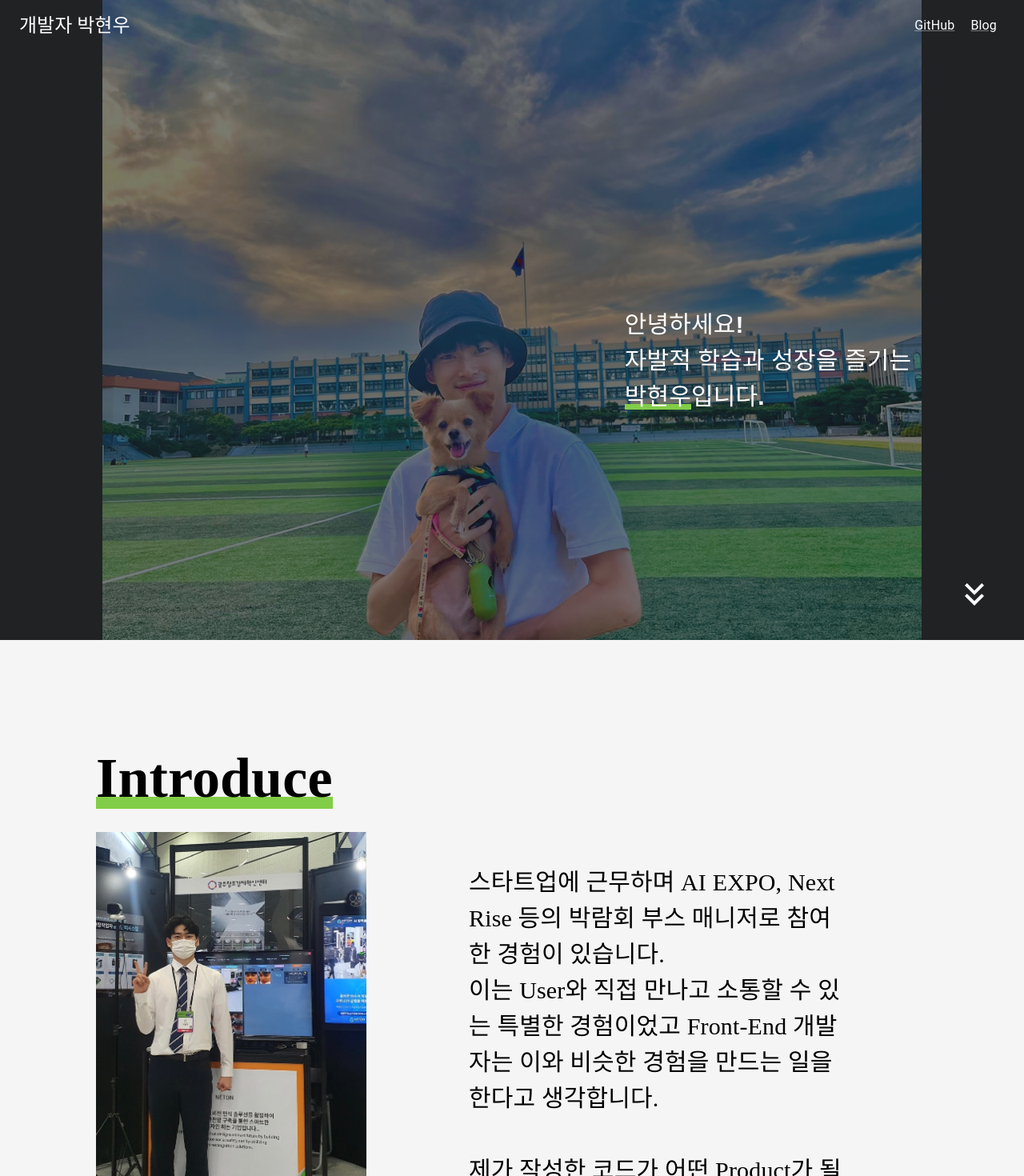
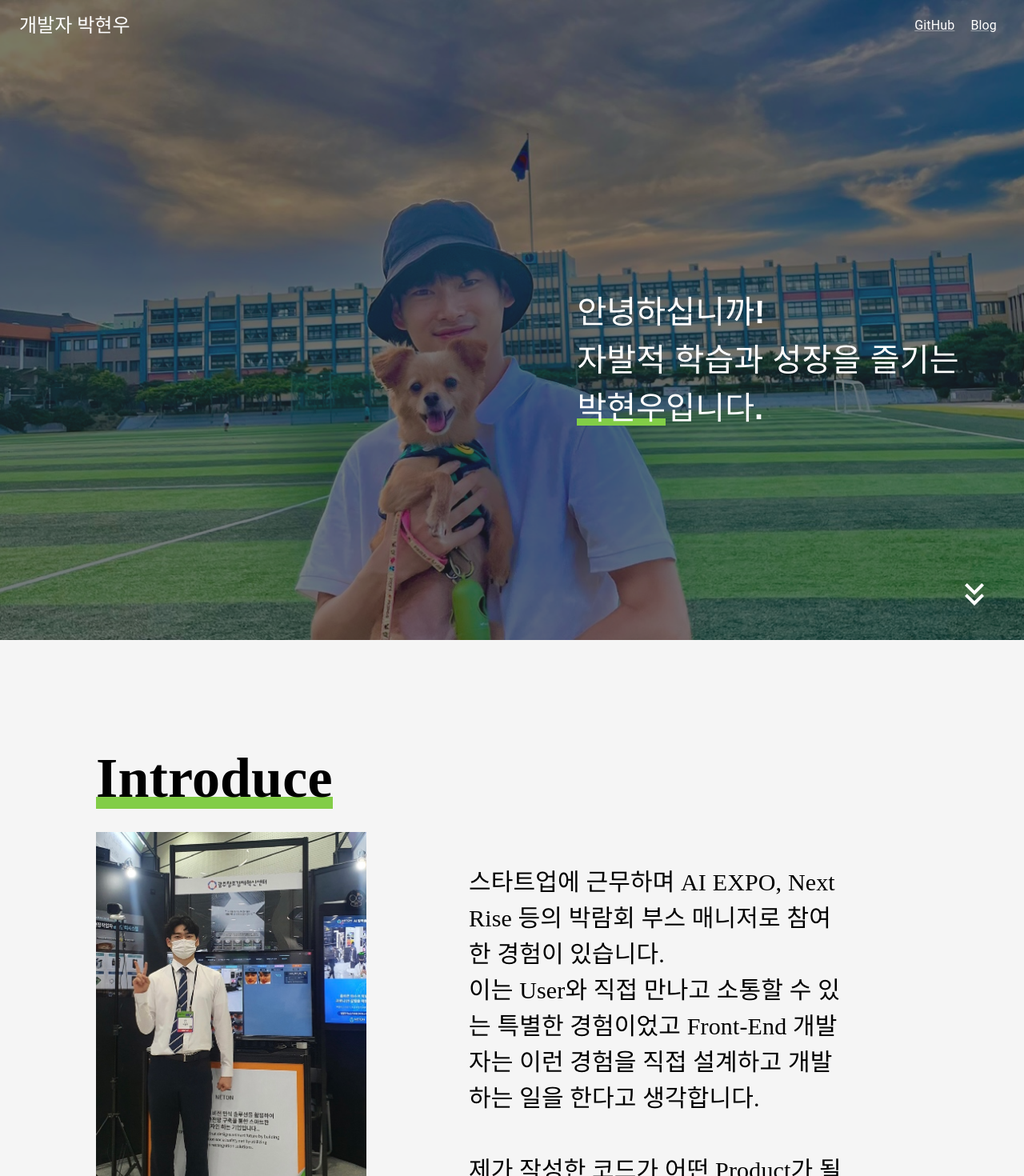
Before and after one commit to dailybetter/GSAP_practice, a React (Vite) app in the folder gsap_practice/: page / in a window 1280 px wide. Shown: the top 1470 px of the page at 80% size. Built offline with nearby package versions, Linux system fonts and the light colour scheme; a web font is replaced by a local one.

Commit message:
Fix: Introduce img 변경

```diff
--- a/gsap_practice/src/components/body/contents/IntroContents.tsx
+++ b/gsap_practice/src/components/body/contents/IntroContents.tsx
@@ -6,7 +6,7 @@ export const IntroContents = () => {
       스타트업에 근무하며 AI EXPO, Next Rise 등의 박람회 부스 매니저로 참여한 경험이
       있습니다.
       <br /> 이는 User와 직접 만나고 소통할 수 있는 특별한 경험이었고 Front-End 개발자는
-      이와 비슷한 경험을 만드는 일을 한다고 생각합니다.
+      이런 경험을 직접 설계하고 개발하는 일을 한다고 생각합니다.
       <br></br>
       <br></br>
       제가 작성한 코드가 어떤 Product가 될지, User에게 어떤 방식으로 전달될지, 어떤 가치를
--- a/gsap_practice/src/components/intro/index.tsx
+++ b/gsap_practice/src/components/intro/index.tsx
@@ -22,7 +22,7 @@ export const Intro = () => {
       <Styled.Main>
         <Styled.MainAppBar />
         <Styled.BodyTextContainer>
-          <Styled.BodyText className="one">안녕하세요!</Styled.BodyText>
+          <Styled.BodyText className="one">안녕하십니까!</Styled.BodyText>
           <Styled.BodyText className="two">자발적 학습과 성장을 즐기는</Styled.BodyText>
           <Styled.BodyText className="tre">
             <UnderLine color={LIGHT_GREEN} delay={2.5}>
@@ -32,7 +32,7 @@ export const Intro = () => {
           </Styled.BodyText>
         </Styled.BodyTextContainer>
         <Styled.BackgrouundImg>
-          <img src="/main.jpg" alt="background" draggable={false} />
+          <img src="/main_web.jpg" alt="background" draggable={false} />
         </Styled.BackgrouundImg>
         <Styled.IconContainer>
           <Styled.ArrowDownButton
--- a/gsap_practice/src/components/intro/styled.tsx
+++ b/gsap_practice/src/components/intro/styled.tsx
@@ -43,18 +43,9 @@ export const BackgrouundImg = styled.div`
   text-align: center;
   img {
     opacity: 0.4;
-    width: 80vw;
+    width: 100vw;
     height: 100vh;
     object-fit: cover;
-  }
-  @media ${(props) => props.theme.tablet} {
-    position: absolute;
-    left: 0;
-    img {
-      width: 100vw;
-      height: 100vh;
-      object-fit: cover;
-    }
   }
 `;
 
@@ -73,7 +64,7 @@ export const BodyTextDiv = styled.div`
   justify-content: flex-end;
 `;
 export const BodyText = styled.div`
-  font-size: 30px;
+  font-size: 40px;
   flex
   opacity: 1;
   margin-left: 50vw;
```
Also changed, not shown: gsap_practice/public/main_web.jpg (added).
